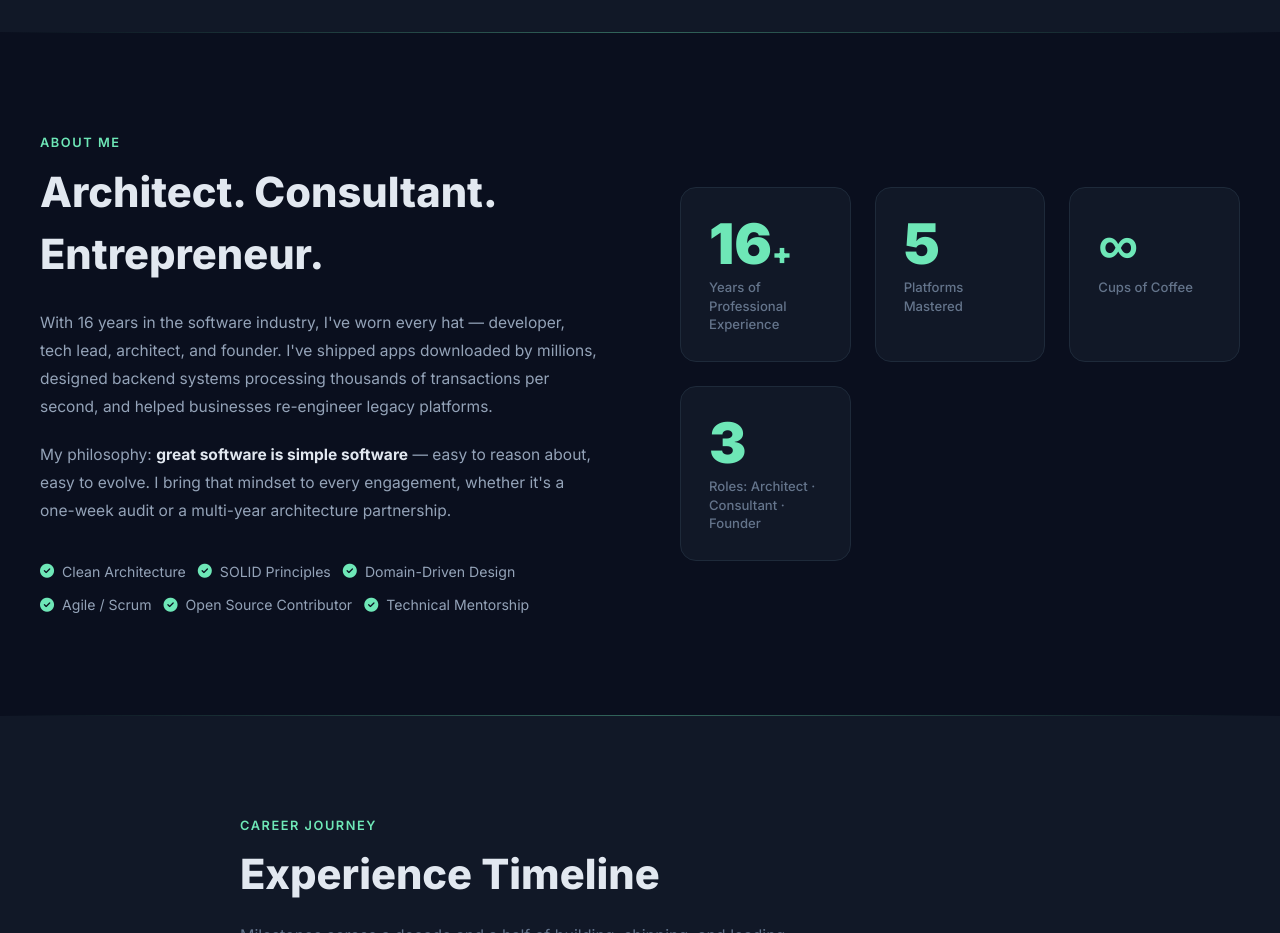
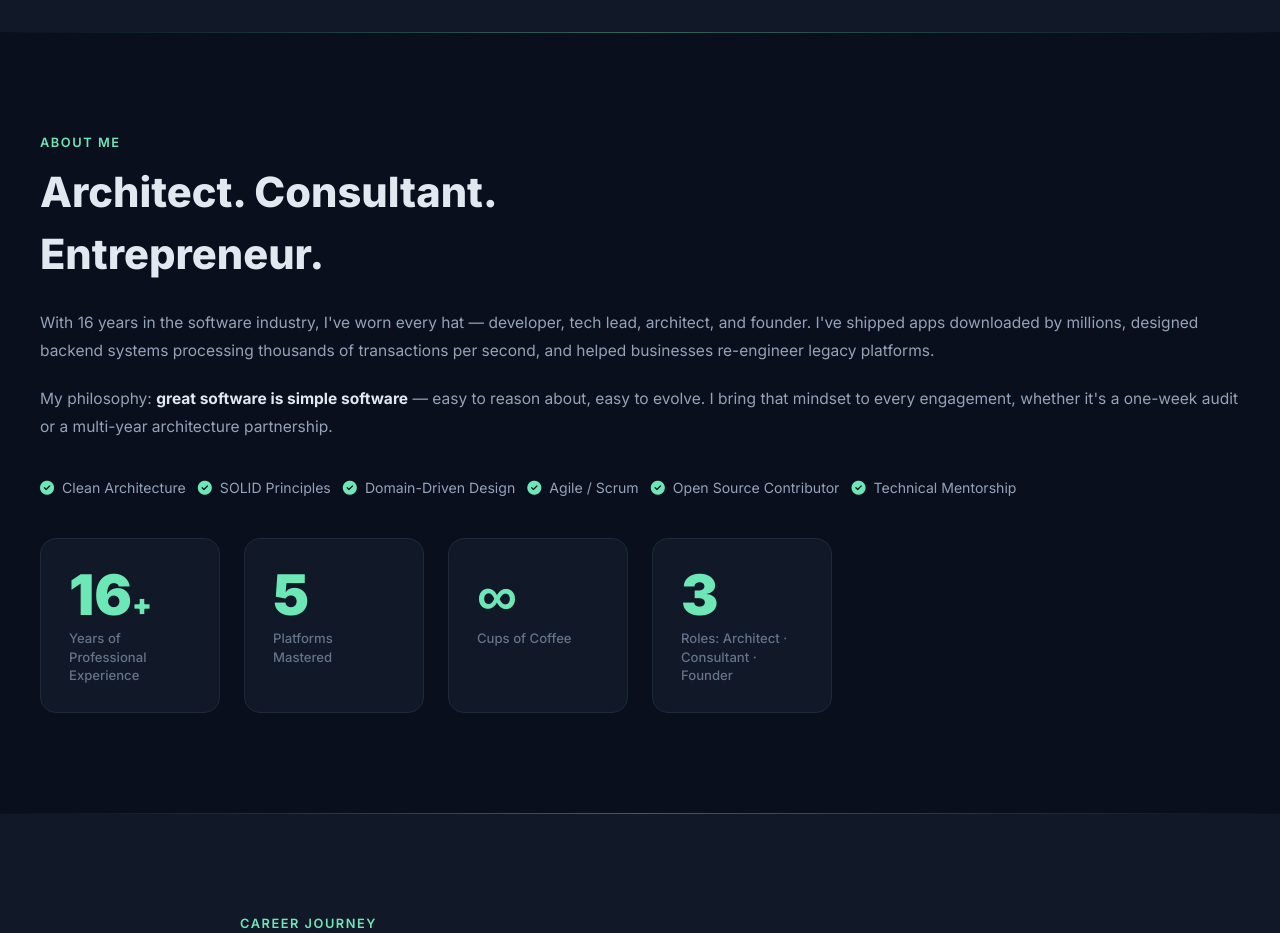
Before and after one commit to kiranksure/kirans, a plain HTML site: page public/index.html in a window 1280 px wide. Shown: the part 2740-3673 px from the top of the page. Drawn offline with nearby package versions, Linux system fonts and the light colour scheme.

Commit message:
Fix: about section horizontal scroll, mobile-first grid, contact form responsive

```diff
--- a/public/index.html
+++ b/public/index.html
@@ -359,6 +359,19 @@
       margin: 0;
     }
 
+    .about-grid {
+      grid-template-columns: 1fr;
+      gap: 40px;
+    }
+
+    @media (min-width: 769px) {
+      .about-grid {
+        grid-template-columns: 1fr 1fr;
+        gap: 80px;
+        align-items: center;
+      }
+    }
+
     /* Scrollbar */
     ::-webkit-scrollbar {
       width: 6px;
@@ -461,13 +474,17 @@
       #about {
         padding: 72px 20px !important;
       }
+
+      .contact-fields-row {
+        grid-template-columns: 1fr !important;
+      }
     }
   </style>
 </head>
 
 <body>
 
-  <div id="page-architect">
+  <div id="page-architect" style="overflow-x:hidden;">
 
     <!-- ═══ NAVIGATION ═══ -->
     <nav class="nav-glass" style="position:relative;">
@@ -759,7 +776,7 @@
     <!-- ═══ ABOUT ═══ -->
     <section id="about" style="padding:100px 24px;">
       <div class="about-grid"
-        style="max-width:1200px;margin:0 auto;display:grid;grid-template-columns:1fr 1fr;gap:80px;align-items:center;">
+        style="max-width:1200px;margin:0 auto;display:grid;grid-template-columns:1fr;gap:40px;align-items:start;">
         <div>
           <p class="section-label">About Me</p>
           <h2 style="font-size:clamp(1.8rem,4vw,2.6rem);font-weight:800;margin:8px 0 24px;">Architect.
@@ -920,7 +937,8 @@
 
         <div class="card" style="padding:40px;text-align:left;">
           <form onsubmit="handleContactSubmit(event)">
-            <div style="display:grid;grid-template-columns:1fr 1fr;gap:16px;margin-bottom:16px;">
+            <div class="contact-fields-row"
+              style="display:grid;grid-template-columns:1fr 1fr;gap:16px;margin-bottom:16px;">
               <div>
                 <label
                   style="display:block;font-size:0.82rem;color:var(--muted);margin-bottom:6px;font-weight:500;">Full
```
